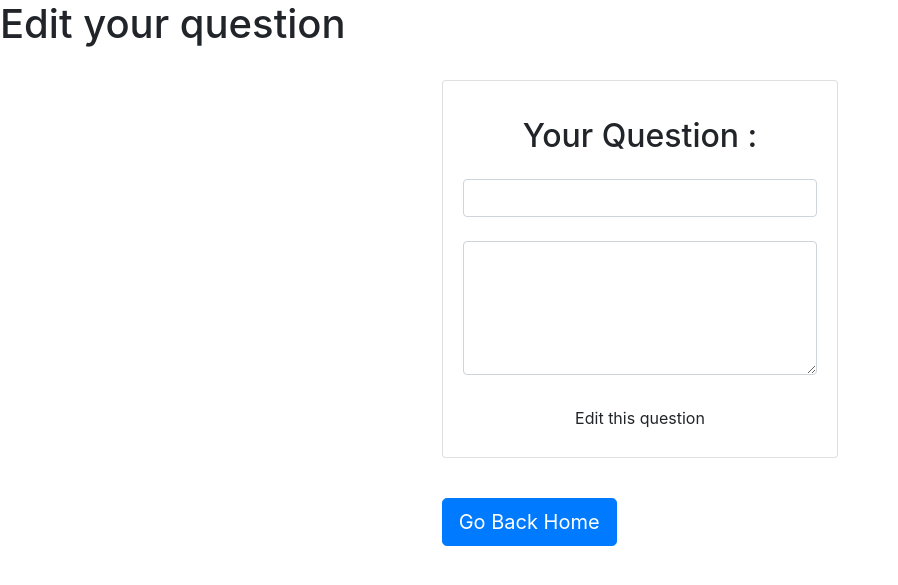
After one commit to Not-the-Bees/Site-Doc-eCommercer, a PHP site: page /editQuestion.php in a window 1280 px wide. The commit adds this page. Shown: the top 585 px of the page, without its empty margins (0-898 px from the left). Run offline with PHP 8.4, Linux system fonts and the light colour scheme; data that the repository does not hold is empty; some libraries are stand-ins or nearby versions.

Commit message:
editQuestion.php WIP non fonctionnel

```diff
--- a/controllers/browseQuestion.php
+++ b/controllers/browseQuestion.php
@@ -7,7 +7,6 @@ require_once '../resources/functions/timeAgo.php';
 if (isset($_SESSION['login']))
 {
     $questions = Question::browse();
-
 }
 
 require '../resources/views/browseQuestion.php';
--- a/models/Question.php
+++ b/models/Question.php
@@ -77,7 +77,7 @@ class Question
     static function edit($title, $content, $user_id)
     {
         $editQuestion = null;
-        $pdo_statement = Database::prepareStatement('UPDATE todos SET title=:title, content=:content WHERE user_id=:user_id');
+        $pdo_statement = Database::prepareStatement('UPDATE question SET title=:title, content=:content WHERE user_id=:user_id');
 
         if (
             $pdo_statement &&
--- /dev/null
+++ b/resources/views/editQuestion.php
@@ -0,0 +1,77 @@
+<!DOCTYPE html>
+<html lang="fr">
+
+<head>
+    <meta charset="UTF-8">
+    <meta name="viewport" content="width=device-width, initial-scale=1, shrink-to-fit=no">
+    <!-- Css Links -->
+    <link rel="stylesheet" type="text/css" href="/Talk-About-Stuff/public/css/bootstrap.min.css">
+    <link rel="stylesheet" type="text/css" href="/Talk-About-Stuff/public/css/mdb.min.css">
+    <link rel="stylesheet" type="text/css" href="/Talk-About-Stuff/public/css/fontawesome-all.css">
+    <link rel="stylesheet" type="text/css" href="/Talk-About-Stuff/public/css/form.css">
+    <link rel="stylesheet" type="text/css" href="/Talk-About-Stuff/public/css/style.css">
+    <title>TalkAboutStuff - Browse Questions</title>
+</head>
+<body>
+
+<!-- Banner -->
+<section>
+    <header class="banner">
+        <h1>Edit your question</h1>
+    </header>
+</section>
+<!-- End Banner -->
+
+<br>
+<section class="container-fluid">
+    <section class="row">
+
+        <!-- Add-New-Question Form -->
+        <div class="col-md-4 offset-md-4">
+            <div class="card deep-orange form-white">
+                <div class="card-body">
+                    <form action="../controllers/editQuestion.php" method="post">
+                        <h2 class="text-center white-text py-3"><i class="fa fa-question"></i> Your Question :</h2>
+                        <div class="md-form">
+                            <i class="fa fa-question-circle prefix white-text"></i>
+                            <input type="text" name="title" class="form-control" required>
+                            <label><?= $question['title']; ?></label>
+                        </div>
+                        <div class="md-form">
+                            <i class="fa fa-keyboard prefix white-text"></i>
+                            <textarea class="form-control contentTextarea" rows="5" type="text" name="content" required></textarea>
+                            <label><?= $question['content']; ?></label>
+                        </div>
+                        <div class="text-center">
+                            <button class="btn btn-outline-white waves-effect waves-light" name="editQuestion" type="submit">Edit this question</button>
+                        </div>
+                    </form>
+                </div>
+            </div>
+            <p class="error"><?php if (isset($errorEdit)) { echo $errorEdit; } ?></p>
+        </div>
+        <div class="col-md-4"></div>
+    </section>
+    <br>
+    <div class="row">
+        <div class="col-md-4 offset-md-4">
+            <a class="btn btn-primary btn-lg btn-deep-orange boutonHome m-0" href="/Talk-About-Stuff/resources/views/valide.php" role="button">Go Back Home</a>
+        </div>
+        <div class="col-md-4"></div>
+    </div>
+
+
+</section>
+
+
+
+
+<!-- Script -->
+<script src="/Talk-About-Stuff/public/js/bootstrap.bundle.min.js"></script>
+<script src="/Talk-About-Stuff/public/js/bootstrap.min.js"></script>
+<script src="/Talk-About-Stuff/public/js/mdb.min.js"></script>
+<script src="/Talk-About-Stuff/public/js/popper.min.js"></script>
+<script src="/Talk-About-Stuff/public/s/jquery-3.2.1.min.js"></script>
+<script type="text/javascript" src="https://cdnjs.cloudflare.com/ajax/libs/mdbootstrap/4.4.1/js/mdb.min.js"></script>
+
+</body>
```
Also changed, not shown: controllers/editQuestion.php (added, +32 -0 lines), resources/views/readQuestion.php (+8 -0 lines).
